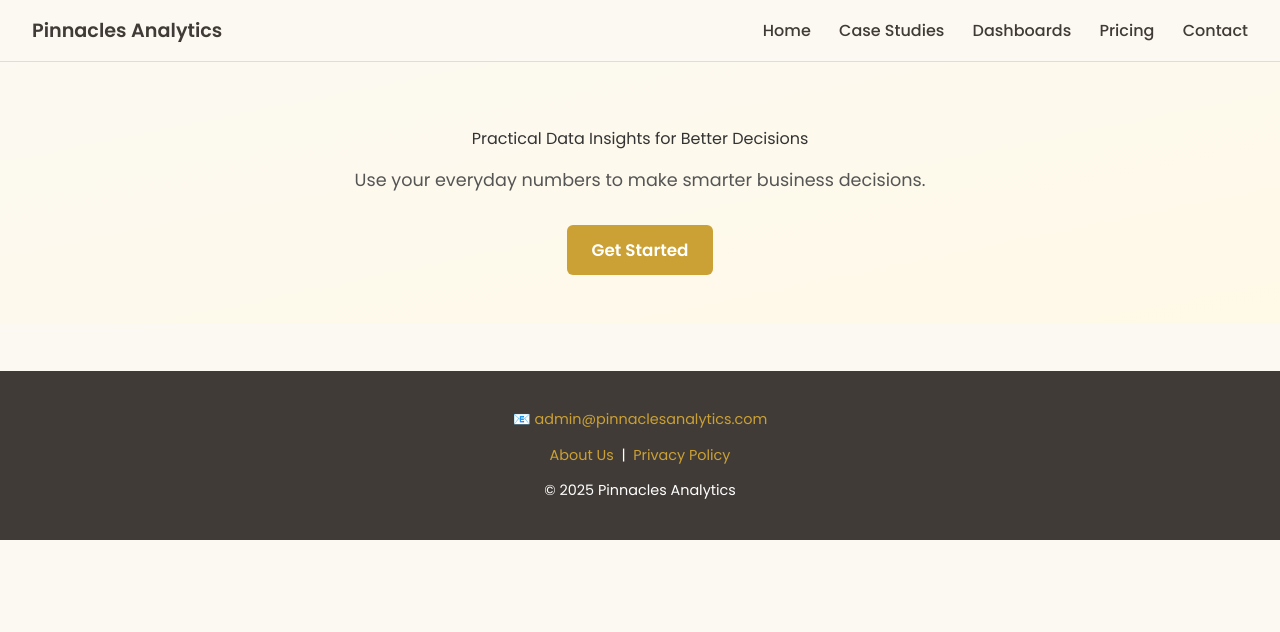
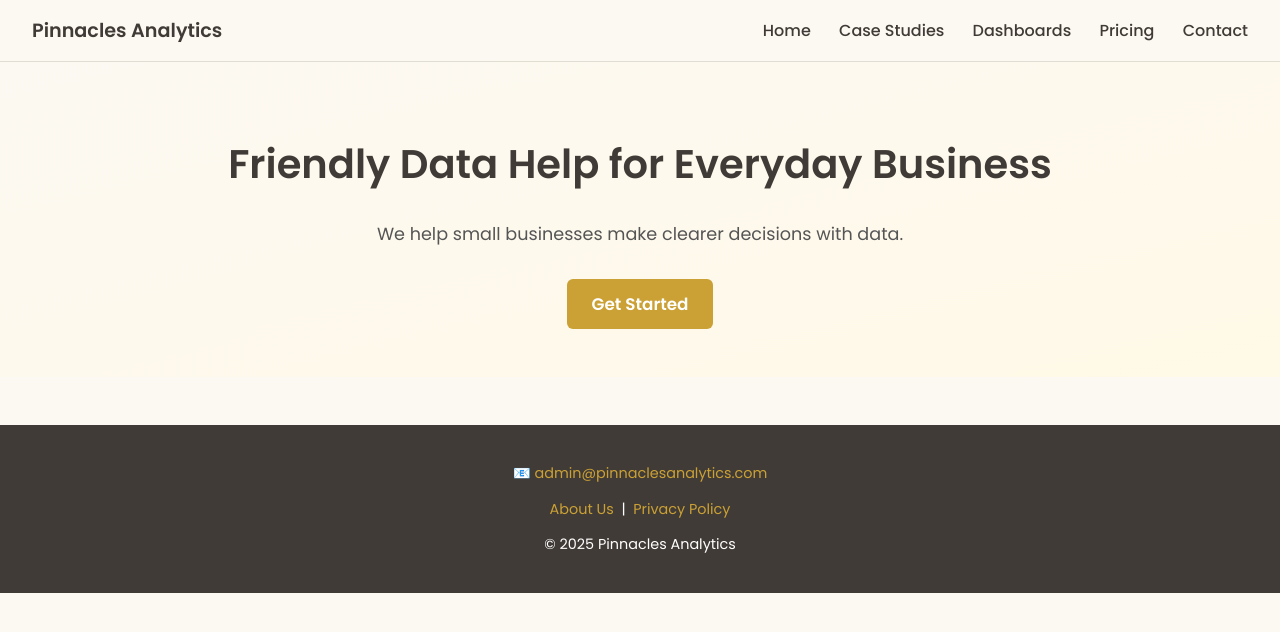
Before and after one commit to lyven81/pinnacles-learning-website, a Jekyll site: the page index.html, which Jekyll copies as it is, in a window 1280 px wide. Shown: the top 632 px of the page. Built offline with Jekyll 4.4.1, drawn with Linux system fonts in a browser that asks for light colours.

Commit message:
Update index.html

```diff
--- a/index.html
+++ b/index.html
@@ -1,3 +1,4 @@
+
 <!DOCTYPE html>
 <html lang="en">
 <head>
@@ -129,8 +130,8 @@
   </div>
 
   <header>
-    </h1>Practical Data Insights for Better Decisions</h1>
-    <p>Use your everyday numbers to make smarter business decisions.</p>
+    <h1>Friendly Data Help for Everyday Business</h1>
+    <p>We help small businesses make clearer decisions with data.</p>
     <a class="cta-button" href="contact.html">Get Started</a>
   </header>
 
```
